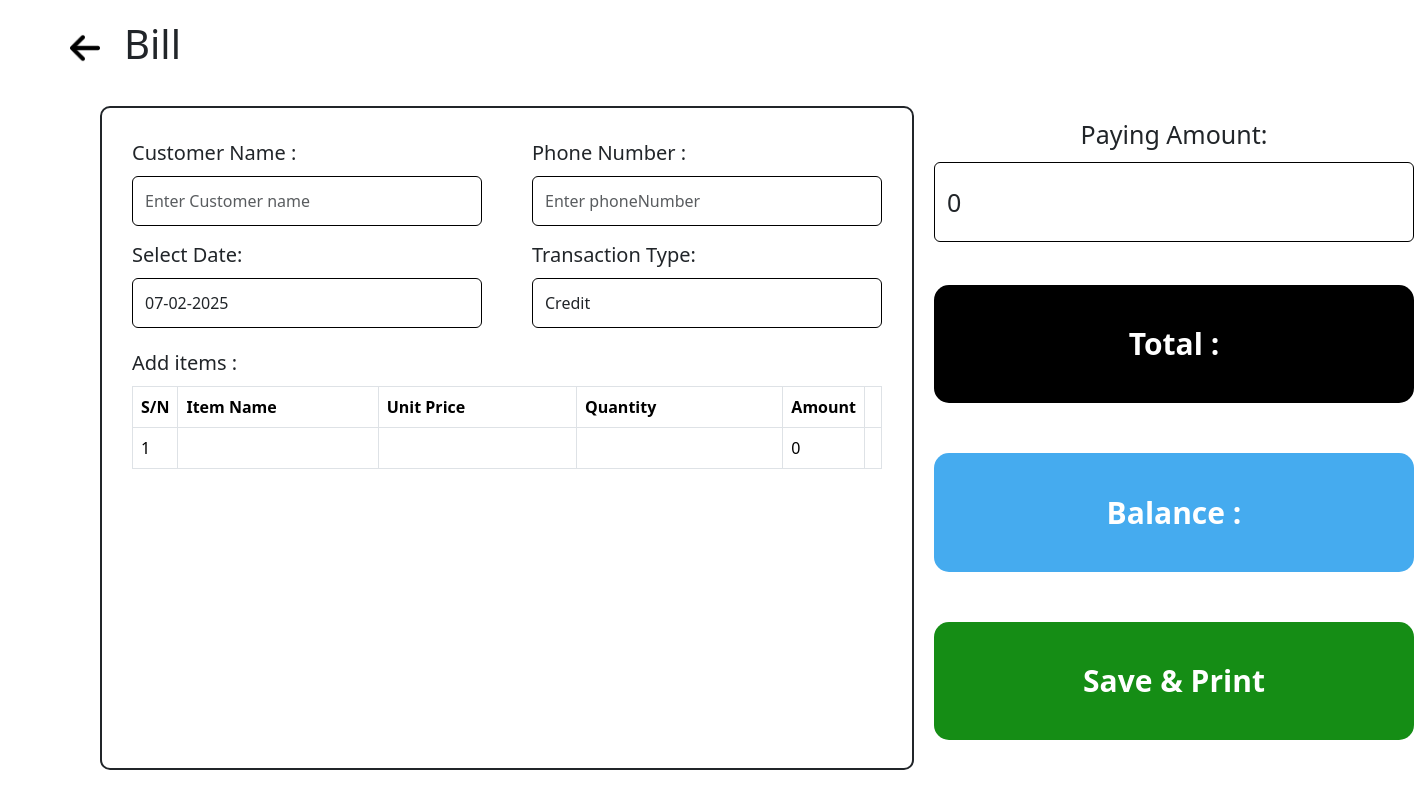
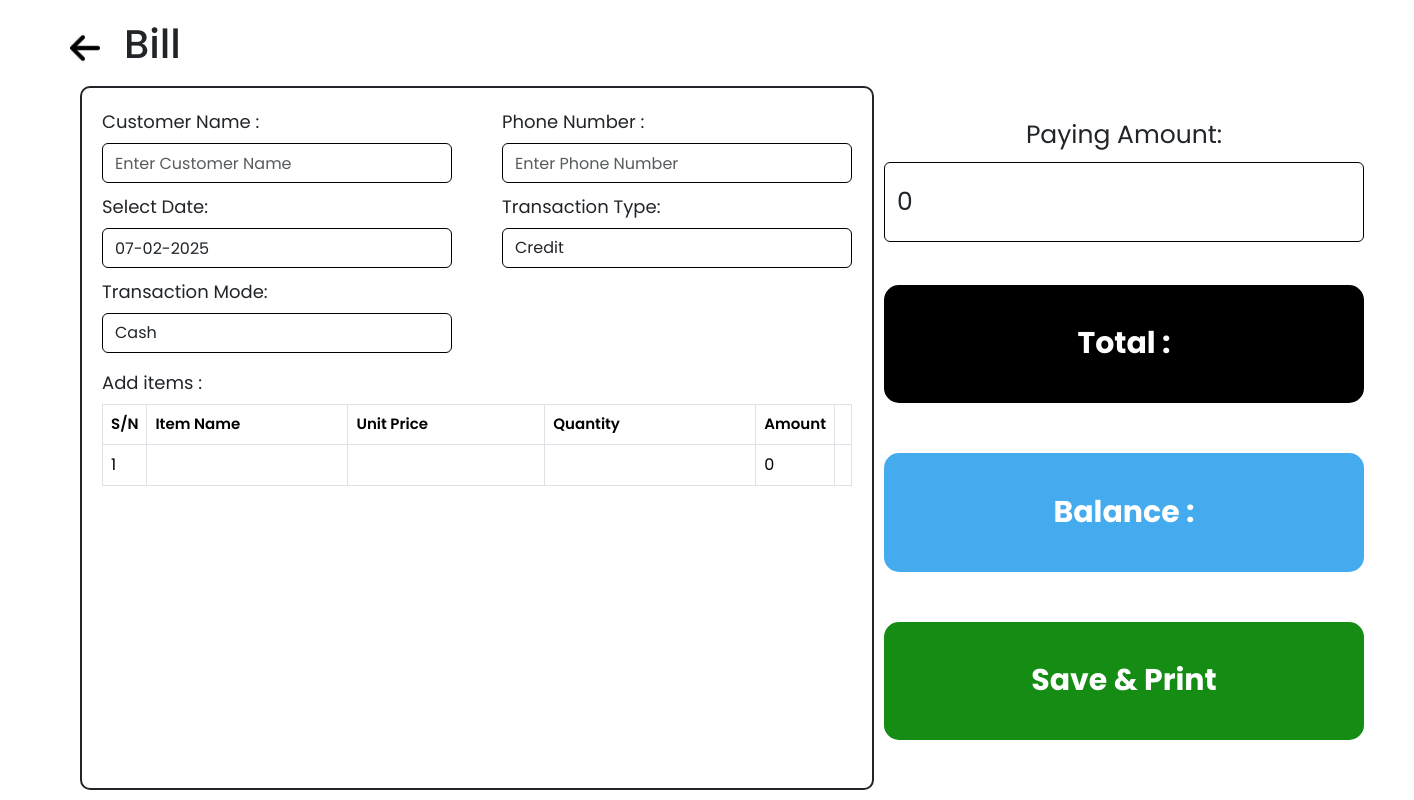
Before and after one commit to shahir-p/mill-app, a plain HTML site: page pages/bill.html in a window 1280 px wide. Shown: the whole page, 1414 px wide, since content can reach past the window. Drawn offline with nearby package versions, Linux system fonts and the light colour scheme.

Commit message:
transaction mode(upi,cash

```diff
--- a/pages/bill.css
+++ b/pages/bill.css
@@ -1,3 +1,7 @@
+@import url('https://fonts.googleapis.com/css2?family=Poppins:ital,wght@0,100;0,200;0,300;0,400;0,500;0,600;0,700;0,800;0,900;1,100;1,200;1,300;1,400;1,500;1,600;1,700;1,800;1,900&display=swap');
+body {
+    font-family: "Poppins", serif;
+}
 .homeContainer {
     height: 100vh;
     width: 100%;
@@ -29,7 +33,7 @@
 
 .form-container {
     display: block;
-    padding: 30px;
+    padding: 10px;
 
     /* margin-top: 20px; */
 }
@@ -44,7 +48,8 @@
 
     border: 2px solid;
     border-radius: 10px;
-    margin: 20px;
+    margin-right: 10px;
+    padding:10px;
     /* background-color: gray; */
 }
 
@@ -67,15 +72,18 @@ input {
 }
 
 label {
-    font-size: 20px;
+    font-size: 18px;
 }
 
 .input {
-    height: 50px;
+    height: 40px;
     width: 350px;
     border: 1px solid black;
 }
-
+.table th{
+    font-size: 15px;
+    font-weight: 600;
+}
 
 
 
--- a/pages/bill.html
+++ b/pages/bill.html
@@ -46,34 +46,47 @@
             <div class="billBox">
                 <div class="form-container " id="billForm">
                     <div class=" inputDiv">
-                        <div class="mb-1">
+                        <div >
                             <label for="customerName" class="form-label">Customer Name :</label>
                             <input type="text" class="form-control input" id="customerNameName"
-                                placeholder="Enter Customer name" required>
+                                placeholder="Enter Customer Name" required>
                         </div>
 
-                        <div class="mb-1">
+                        <div >
                             <label for="phoneNumber" class="form-label">Phone Number :</label>
                             <input type="tel" class="form-control input" id="phoneNumber"
-                                placeholder="Enter phoneNumber" maxlength="10" required>
+                                placeholder="Enter Phone Number" maxlength="10" required>
                         </div>
 
                     </div>
 
 
                     <div class="inputDiv">
-                        <div class="mb-1">
+                        <div>
                             <label for="dateField" class="form-label">Select Date:</label>
                             <input type="text" id="dateField" class="form-control input" readonly
                                 placeholder="dd-mm-yyyy" required>
 
                         </div>
 
-                        <div class="mb-1">
+                        <div>
                             <label for="transactionType" class="form-label">Transaction Type:</label>
                             <select id="transactionType" class="form-control input" required>
                                 <option value="credit">Credit</option>
-                                <option value="debit">Debit</option>
+                                <option value="Full Payment">Full Payment</option>
+
+
+                            </select>
+                        </div>
+                    </div>
+                    <div class="inputDiv">
+
+
+                        <div >
+                            <label for="transactionMode" class="form-label">Transaction Mode:</label>
+                            <select id="transactionMode" class="form-control input" required>
+                                <option value="cash">Cash</option>
+                                <option value="UPI">UPI</option>
 
 
                             </select>
@@ -187,6 +200,7 @@
                     const phoneNumber = document.getElementById("phoneNumber").value.trim();
                     const date = document.getElementById("dateField").value.trim();
                     const transactionType = document.getElementById("transactionType").value;
+                    const transactionMode = document.getElementById("transactionMode").value;
                     const initialPayment = document.getElementById("initialPayment").value;
                     const totalAmount = parseFloat(document.getElementById("credtotal").textContent || "0");
                     const balanceAmount = parseFloat(document.getElementById("balanceAmount").textContent || "0");
@@ -266,7 +280,7 @@
 
                     // If all validation passes, proceed with saving the transaction
                     await window.saveCreditTransaction();
-                    window.pdfload(); // Call pdfload after saving to Firestore
+                     // Call pdfload after saving to Firestore
                 } catch (error) {
                     console.error("Error during validation and save:", error);
                 }
@@ -279,6 +293,7 @@
                     const phoneNumber = document.getElementById("phoneNumber").value;
                     const date = document.getElementById("dateField").value;
                     const transactionType = document.getElementById("transactionType").value;
+                    const transactionMode = document.getElementById("transactionMode").value;
 
                     // Collect table data (items)
                     const rows = document.querySelectorAll('#itemTable tbody tr');
@@ -322,6 +337,7 @@
                         phoneNumber,
                         date,
                         transactionType,
+                        transactionMode,
                         items,
                         totalAmount,
                         initialPayment,
@@ -428,6 +444,9 @@
                 // Add transaction type from the select dropdown
                 const transactionType = document.getElementById('transactionType').value;
                 pdf.text("Transaction Type: " + transactionType, 10, y);
+                y += 10;
+                const transactionMode = document.getElementById('transactionMode').value;
+                pdf.text("Transaction Mode: " + transactionMode, 10, y);
                 y += 10;
                 pdf.setFontSize(14);
                 pdf.text("Product items :", 10, y);
@@ -569,6 +588,7 @@
 
                 // Save PDF
                 pdf.save('bill.pdf');
+
             };
 
         </script>
@@ -760,11 +780,11 @@
                 document.getElementById('credtotal').textContent = sum.toFixed(0);
 
                 // Call other dependent functions, but do not modify initialPayment
-                debitCheck();
+                FullPaymentCheck();
                 updateBalance(); // Update balance based on existing initialPayment
             };
-            // Debit check logic updated to ensure initialPayment is user-controlled
-            function debitCheck() {
+            //FullPayment check logic updated to ensure initialPayment is user-controlled
+            function FullPaymentCheck() {
                 const transactionType = document.getElementById("transactionType").value;
                 const credtotal = parseFloat(document.getElementById("credtotal").textContent || "0");
                 const initialPaymentInput = document.getElementById('initialPayment');
@@ -772,7 +792,7 @@
                 // console.log(credtotal);
 
 
-                if (transactionType === "debit") {
+                if (transactionType === "Full Payment") {
 
                     document.getElementById("balanceAmount").textContent = "0";
                     initialPaymentInput.value=totalAmount
@@ -784,7 +804,7 @@
 
 
             document.getElementById("transactionType").addEventListener("change", () => {
-                debitCheck();
+                FullPaymentCheck();
             });
 
 
```
Also changed, not shown: pages/homePage.html (+24 -9 lines).
